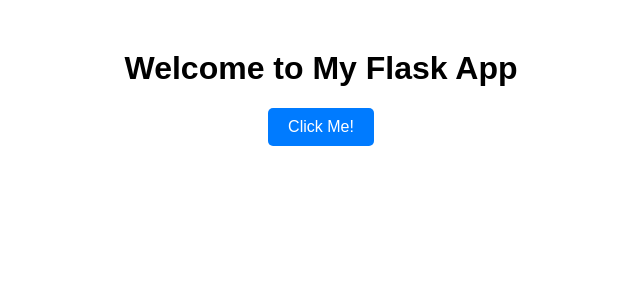
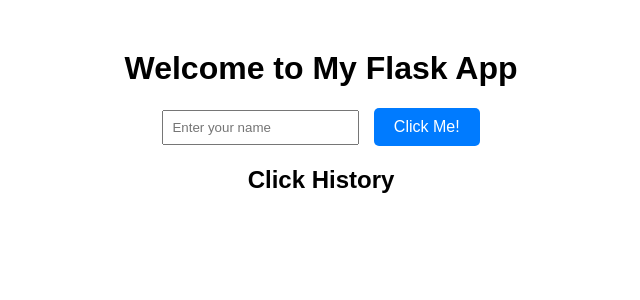
Before and after one commit to dave5801/Simple-Two-Body-Orbit, a Flask app: page / in a window 1280 px wide. Shown: the top 300 px of the page, without its empty margins (319-959 px from the left). Run offline with Flask 3, Linux system fonts and the light colour scheme; data that the repository does not hold is empty.

Commit message:
added user input field and sql

```diff
--- a/app.py
+++ b/app.py
@@ -1,14 +1,44 @@
-from flask import Flask, render_template, jsonify, request
+from flask import Flask, render_template, request, jsonify
+from flask_sqlalchemy import SQLAlchemy
+from datetime import datetime
 
-app = Flask(__name__)  # Create a Flask app instance
+app = Flask(__name__)
+app.config["SQLALCHEMY_DATABASE_URI"] = "sqlite:///clicks.db"
+app.config["SQLALCHEMY_TRACK_MODIFICATIONS"] = False
 
-@app.route('/')  # Define a route for the home page
+db = SQLAlchemy(app)
+
+# Define Database Model
+class Click(db.Model):
+    id = db.Column(db.Integer, primary_key=True)
+    name = db.Column(db.String(50), nullable=False)
+    timestamp = db.Column(db.DateTime, default=datetime.utcnow)
+
+# Create Database Tables
+with app.app_context():
+    db.create_all()
+
+@app.route("/")
 def home():
-    return render_template('index.html')
+    return render_template("index.html")
 
 @app.route("/button_click", methods=["POST"])
 def button_click():
-    return jsonify({"message": "Button Clicked! Data sent to Flask!"})
+    data = request.get_json()
+    name = data.get("name", "Anonymous")
 
-if __name__ == '__main__':
-    app.run(debug=True)  # Run the Flask app in debug mode
+    # Store the click in the database
+    new_click = Click(name=name)
+    db.session.add(new_click)
+    db.session.commit()
+
+    return jsonify({"message": f"Button clicked by {name}!"})
+
+@app.route("/clicks")
+def get_clicks():
+    clicks = Click.query.all()
+    click_list = [{"id": c.id, "name": c.name, "timestamp": c.timestamp.strftime("%Y-%m-%d %H:%M:%S")} for c in clicks]
+    return jsonify(click_list)
+
+if __name__ == "__main__":
+    app.run(debug=True)
--- a/templates/index.html
+++ b/templates/index.html
@@ -3,12 +3,16 @@
 <head>
     <meta charset="UTF-8">
     <meta name="viewport" content="width=device-width, initial-scale=1.0">
-    <title>Flask AJAX Button</title>
+    <title>Flask Button with Database</title>
     <style>
         body {
             font-family: Arial, sans-serif;
             text-align: center;
             margin-top: 50px;
+        }
+        input {
+            padding: 8px;
+            margin-right: 10px;
         }
         button {
             background-color: #007BFF;
@@ -28,27 +32,53 @@
 <body>
     <h1>Welcome to My Flask App</h1>
 
-    <!-- AJAX Button -->
+    <!-- Input field to take user name -->
+    <input type="text" id="nameInput" placeholder="Enter your name">
     <button onclick="sendData()">Click Me!</button>
 
-    <!-- Placeholder for response -->
+    <!-- Response message -->
     <p id="response"></p>
+
+    <!-- Display Click History -->
+    <h2>Click History</h2>
+    <ul id="clickList"></ul>
 
     <script>
         function sendData() {
+            let name = document.getElementById("nameInput").value || "Anonymous";
+
             fetch("/button_click", {
                 method: "POST",
                 headers: {
                     "Content-Type": "application/json"
                 },
-                body: JSON.stringify({ action: "clicked" })
+                body: JSON.stringify({ name: name })
             })
             .then(response => response.json())
             .then(data => {
                 document.getElementById("response").innerText = data.message;
+                fetchClicks();
             })
             .catch(error => console.error("Error:", error));
         }
+
+        function fetchClicks() {
+            fetch("/clicks")
+            .then(response => response.json())
+            .then(data => {
+                let clickList = document.getElementById("clickList");
+                clickList.innerHTML = "";
+                data.forEach(click => {
+                    let li = document.createElement("li");
+                    li.textContent = `${click.name} clicked at ${click.timestamp}`;
+                    clickList.appendChild(li);
+                });
+            })
+            .catch(error => console.error("Error:", error));
+        }
+
+        // Fetch previous clicks on page load
+        fetchClicks();
     </script>
 </body>
 </html>
```
